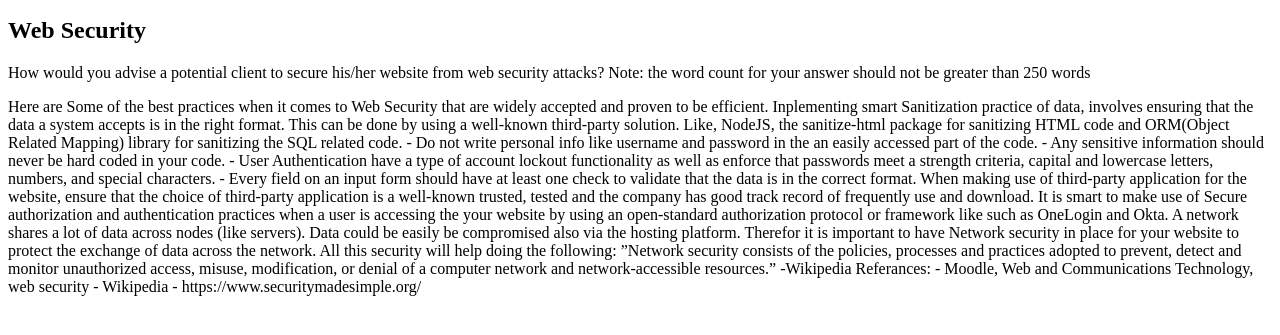
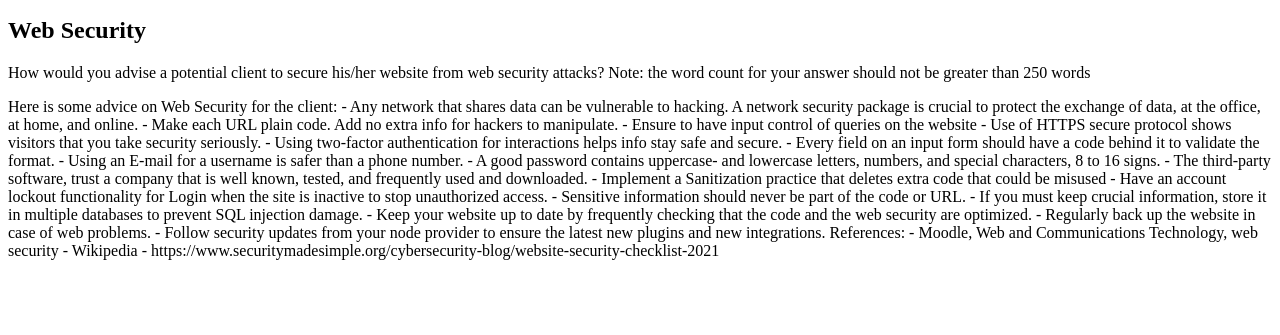
Before and after one commit to Noroff-FEU-Assignments/cross-course-project-annleit, a plain HTML site: page index.html in a window 1280 px wide. Shown: the part 101-436 px from the top of the page. Drawn offline with Linux system fonts and the light colour scheme.

Commit message:
Update Index.html and Security answer
Made the answer shorter and within 250 words.

```diff
--- a/index.html
+++ b/index.html
@@ -8,32 +8,27 @@
     <p>Welcome to my first website.</p>
     <h2>Web Security</h2>
     <p id="web-security-question">How would you advise a potential client to secure his/her website from web security attacks? Note: the word count for your answer should not be greater than 250 words</p>
-    <p id="web-security-answer">Here are Some of the best practices when it comes to Web Security that are widely accepted and proven to be efficient.
+    <p id="web-security-answer">Here is some advice on Web Security for the client:
+      - Any network that shares data can be vulnerable to hacking. A network security package is crucial to protect the exchange of data, at the office, at home, and online.
+      - Make each URL plain code. Add no extra info for hackers to manipulate.
+      - Ensure to have input control of queries on the website
+      - Use of HTTPS secure protocol shows visitors that you take security seriously.
+      - Using two-factor authentication for interactions helps info stay safe and secure.
+      - Every field on an input form should have a code behind it to validate the format.
+      - Using an E-mail for a username is safer than a phone number.
+      - A good password contains uppercase- and lowercase letters, numbers, and special characters, 8 to 16 signs.
+      - The third-party software, trust a company that is well known, tested, and frequently used and downloaded.
+      - Implement a Sanitization practice that deletes extra code that could be misused
+      - Have an account lockout functionality for Login when the site is inactive to stop unauthorized access.
+      - Sensitive information should never be part of the code or URL.
+      - If you must keep crucial information, store it in multiple databases to prevent SQL injection damage.
+      - Keep your website up to date by frequently checking that the code and the web security are optimized.
+      - Regularly back up the website in case of web problems.
+      - Follow security updates from your node provider to ensure the latest new plugins and new integrations.
 
-      Inplementing smart Sanitization practice of data, involves ensuring that the data a system accepts is in the right format. This can be done by using a well-known third-party solution. Like, NodeJS, the sanitize-html package for sanitizing HTML code and ORM(Object Related Mapping) library for sanitizing the SQL related code.
-
-      - Do not write personal info like username and password in the an easily accessed part of the code.
-
-      - Any sensitive information should never be hard coded in your code.
-
-      - User Authentication have a type of account lockout functionality as well as enforce that passwords meet a strength criteria, capital and lowercase letters, numbers, and special characters.
-
-      - Every field on an input form should have at least one check to validate that the data is in the correct format.
-
-
-
-      When making use of third-party application for the website, ensure that the choice of third-party application is a well-known trusted, tested and the company has good track record of frequently use and download.
-
-      It is smart to make use of   Secure authorization and authentication practices when a user is accessing the your website by using an open-standard authorization protocol or framework like such as OneLogin and Okta.
-
-      A network shares a lot of data across nodes (like servers). Data could be easily be compromised also via the hosting platform. Therefor it is important to have Network security in place for your website to protect the exchange of data across the network.
-
-      All this security will help doing the following:
-      ”Network security consists of the policies, processes and practices adopted to prevent, detect and monitor unauthorized access, misuse, modification, or denial of a computer network and network-accessible resources.” -Wikipedia
-
-      Referances: - Moodle, Web and Communications Technology, web security
+      References: - Moodle, Web and Communications Technology, web security
                   - Wikipedia
-                  - https://www.securitymadesimple.org/
+                  - https://www.securitymadesimple.org/cybersecurity-blog/website-security-checklist-2021
       </p>
   </body>
 </html>
```
